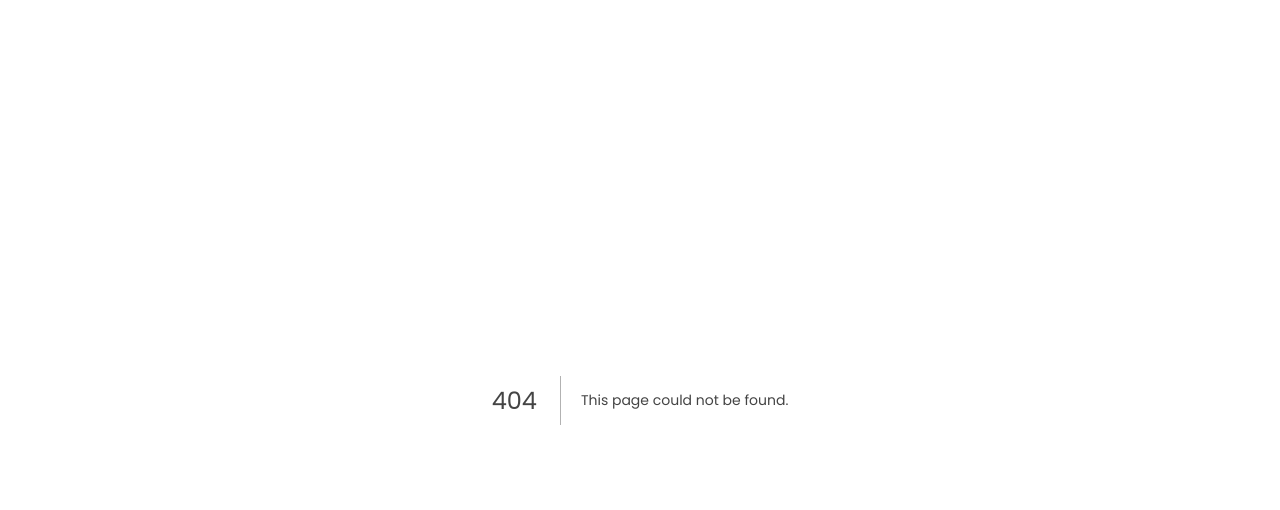
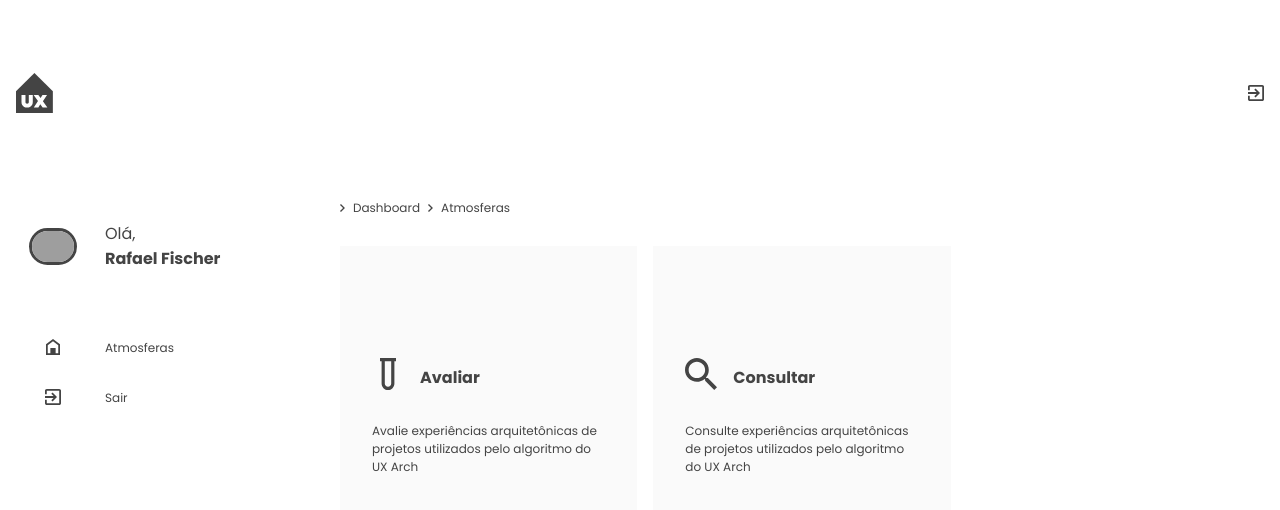
Before and after one commit to fischerafael/ux-arch-web-mvp, a Next.js app: page /app/atmospheres in a window 1280 px wide. Before the commit this address had no page. Shown: the top 510 px of the page. Built offline with nearby package versions, Linux system fonts and the light colour scheme; grey boxes are pictures that could not be loaded.

Commit message:
add breadcrumb dynamic

```diff
--- /dev/null
+++ b/pages/app/atmospheres/index.tsx
@@ -0,0 +1,8 @@
+import React from 'react'
+import { AtmospheresApp } from '../../../src/external/pages/app/atmospheres'
+
+const index = () => {
+    return <AtmospheresApp />
+}
+
+export default index
--- /dev/null
+++ b/src/entities/BreadCrumb/index.ts
@@ -0,0 +1,4 @@
+export interface IBreadCrumb {
+    title: string
+    href: string
+}
--- a/src/external/components/design-system/templates/index.ts
+++ b/src/external/components/design-system/templates/index.ts
@@ -1 +1,11 @@
 import styled from 'styled-components'
+import { theme } from '../../../styles/theme'
+import { GridContainer } from '../layout'
+
+export const AppContainer = styled(GridContainer)`
+    grid-template-columns: 1fr 3fr;
+
+    @media (max-width: ${theme.width.sm}) {
+        grid-template-columns: 1fr 6fr;
+    }
+`
--- a/src/external/components/shared/App/MainSection/index.tsx
+++ b/src/external/components/shared/App/MainSection/index.tsx
@@ -1,11 +1,18 @@
-import React from 'react'
+import React, { ReactNode } from 'react'
 import styled from 'styled-components'
+import { IBreadCrumb } from '../../../../../entities/BreadCrumb'
 import { theme } from '../../../../styles/theme'
+
 import { Image } from '../../../design-system/display'
 import { FlexContainer, GridContainer } from '../../../design-system/layout'
 import { AnchorText } from '../../../design-system/typography'
 
-export const MainSection = ({ children }) => {
+interface Props {
+    breadCrumbLinks: IBreadCrumb[]
+    children: ReactNode
+}
+
+export const MainSection = ({ breadCrumbLinks, children }: Props) => {
     return (
         <FlexContainer
             as="section"
@@ -32,13 +39,17 @@ export const MainSection = ({ children }) => {
                     gap: '.5rem'
                 }}
             >
+                {breadCrumbLinks.map((link) => (
+                    <React.Fragment key={link.href}>
                         <AnchorText>
                             <Image
                                 src="/assets/icons/arrow-right.svg"
                                 style={{ height: '.5rem' }}
                             />
                         </AnchorText>
-                <AnchorText>Dashboard</AnchorText>
+                        <AnchorText>{link.title}</AnchorText>
+                    </React.Fragment>
+                ))}
             </FlexContainer>
 
             <MainSectionContainer
--- /dev/null
+++ b/src/external/pages/app/atmospheres/index.tsx
@@ -0,0 +1,33 @@
+import React from 'react'
+import { IBreadCrumb } from '../../../../entities/BreadCrumb'
+import { AppContainer } from '../../../components/design-system/templates'
+import { MainSection } from '../../../components/shared/App/MainSection'
+import { NavCard } from '../../../components/shared/App/NavCard'
+import { SideBar } from '../../../components/shared/App/SideBar'
+
+const breadCrumbLinks: IBreadCrumb[] = [
+    { title: 'Dashboard', href: '/app/' },
+    { title: 'Atmosferas', href: '/app/atmospheres' }
+]
+
+export const AtmospheresApp = () => {
+    return (
+        <AppContainer as="main" style={{ padding: '1rem', minHeight: '100vh' }}>
+            <SideBar />
+            <MainSection breadCrumbLinks={breadCrumbLinks}>
+                <NavCard
+                    href="#"
+                    title="Avaliar"
+                    src="/assets/icons/evaluate.svg"
+                    description="Avalie experiências arquitetônicas de projetos utilizados pelo algoritmo do UX Arch"
+                />
+                <NavCard
+                    href="#"
+                    title="Consultar"
+                    src="/assets/icons/search.svg"
+                    description="Consulte experiências arquitetônicas de projetos utilizados pelo algoritmo do UX Arch"
+                />
+            </MainSection>
+        </AppContainer>
+    )
+}
```
Also changed, not shown: src/external/pages/app/index.tsx (+1 -11 lines). Lines whose indentation alone changed are shown as unchanged.
